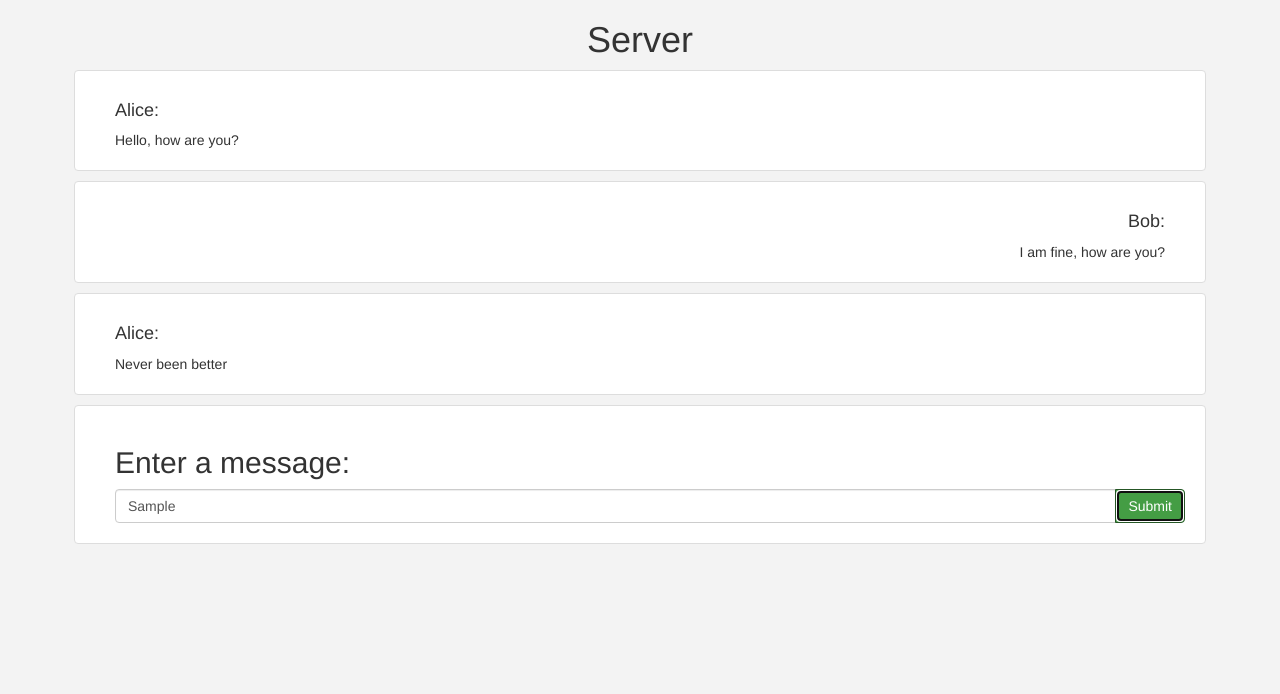
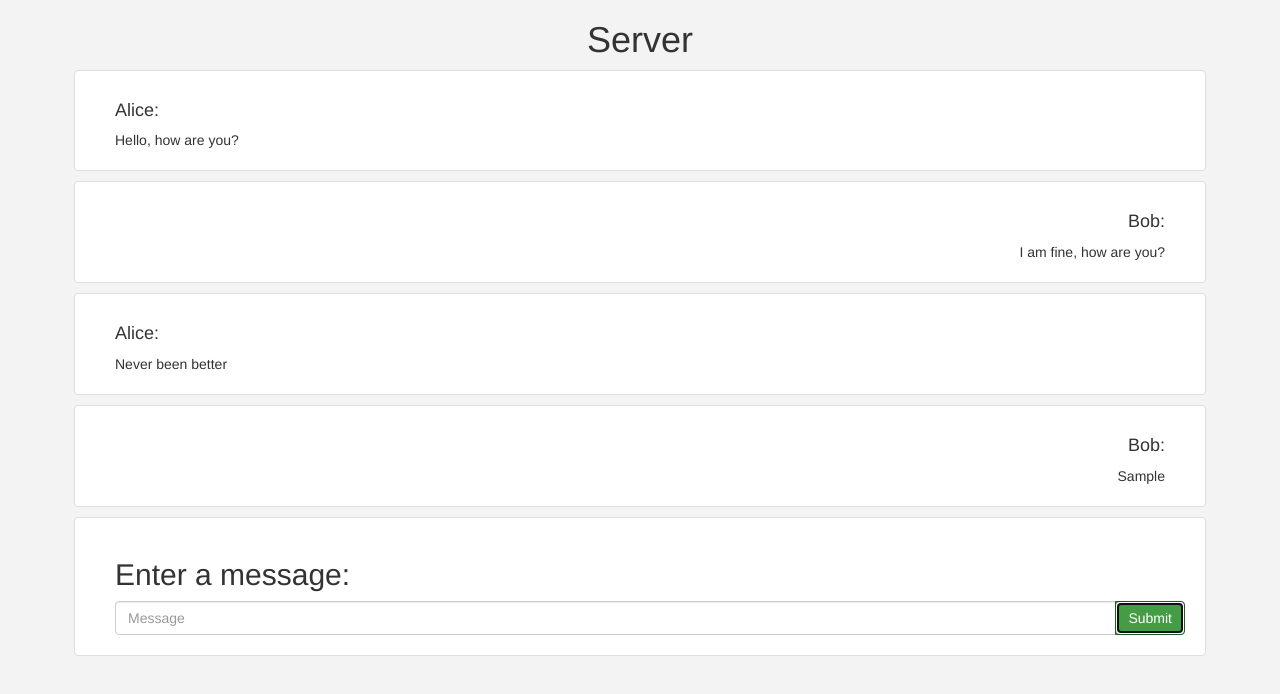
Before and after one commit to JorgeeRamos/scalable, a plain HTML site: page main.html in a window 1280 px wide. Both pictures are taken after typing "Sample" into the empty fields and a click on the button "Submit". Drawn offline with nearby package versions, Linux system fonts and the light colour scheme.

Commit message:
Dynamically add messages

```diff
--- a/app.js
+++ b/app.js
@@ -2,9 +2,23 @@ var app = angular.module('myMessenger', []);
 
 app.controller('myController',
     function($scope){
-      $scope.messages = [
+     //Array of all messages
+     $scope.messages = [
         {sender: 'Alice', body:'Hello, how are you?', side:'left'},
         {sender: 'Bob', body:'I am fine, how are you?', side: 'right'},
         {sender: 'Alice', body:'Never been better', side: 'left'}
       ];
+
+    //Function to add new messages
+    $scope.add_new_message = function(){
+        //Add new message to list of existing messages
+        $scope.messages.push({
+                sender: 'Bob',
+                body: $scope.new_message,
+                side:'right'
+            });
+        //Clear existing message
+        $scope.new_message = null;
+    }
+
 });
--- a/main.html
+++ b/main.html
@@ -26,9 +26,9 @@
             <form>
             <h2>Enter a message: </h2>
             <div class="input-group">
-                <input class="form-control" type="text" name="message" placeholder="Message">
+                <input class="form-control" type="text" name="message" placeholder="Message" ng-model="new_message">
                 <span class="input-group-btn">
-                    <button class="btn btn-default btn-success" type="button">Submit</button>
+                    <button class="btn btn-default btn-success" type="button" ng-click="add_new_message()">Submit</button>
                 </span>
             </div>
             </form>
```
